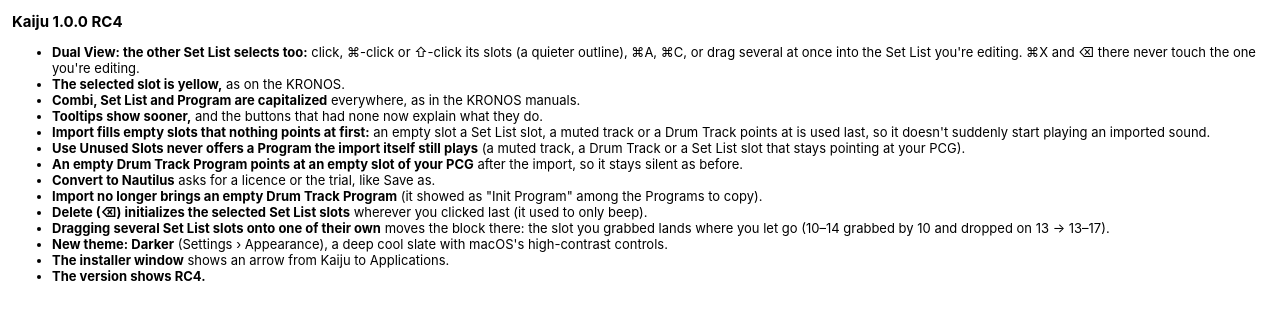
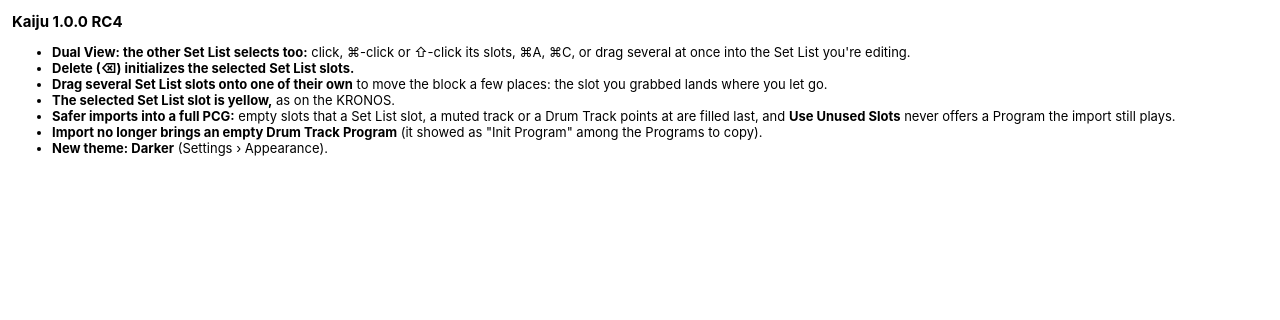
Before and after one commit to ferbeltran/kaiju-updates, a plain HTML site: page downloads/Kaiju-1.0.0-rc4-20261112.1605.html in a window 1280 px wide. Drawn offline with Linux system fonts and the light colour scheme.

Commit message:
Kaiju 1.0.0-rc4: release notes trimmed to what users care about

```diff
--- a/downloads/Kaiju-1.0.0-rc4-20261112.1605.html
+++ b/downloads/Kaiju-1.0.0-rc4-20261112.1605.html
@@ -1,30 +1,16 @@
 <!doctype html><meta charset="utf-8"><style>body{font:13px -apple-system,sans-serif;margin:12px}h1,h2{font-size:15px}</style><h2>Kaiju 1.0.0 RC4</h2>
 <ul>
-<li><b>Dual View: the other Set List selects too:</b> click, ⌘-click or ⇧-click its slots (a quieter outline), ⌘A, ⌘C, or drag several at once into the Set List you're editing. ⌘X and ⌫ there never touch the one you're editing.
+<li><b>Dual View: the other Set List selects too:</b> click, ⌘-click or ⇧-click its slots, ⌘A, ⌘C, or drag several at once into the Set List you're editing.
 </li>
-<li><b>The selected slot is yellow,</b> as on the KRONOS.
+<li><b>Delete (⌫) initializes the selected Set List slots.</b>
 </li>
-<li><b>Combi, Set List and Program are capitalized</b> everywhere, as in the KRONOS manuals.
+<li><b>Drag several Set List slots onto one of their own</b> to move the block a few places: the slot you grabbed lands where you let go.
 </li>
-<li><b>Tooltips show sooner,</b> and the buttons that had none now explain what they do.
+<li><b>The selected Set List slot is yellow,</b> as on the KRONOS.
 </li>
-<li><b>Import fills empty slots that nothing points at first:</b> an empty slot a Set List slot, a muted track or a Drum Track points at is used last, so it doesn't suddenly start playing an imported sound.
-</li>
-<li><b>Use Unused Slots never offers a Program the import itself still plays</b> (a muted track, a Drum Track or a Set List slot that stays pointing at your PCG).
-</li>
-<li><b>An empty Drum Track Program points at an empty slot of your PCG</b> after the import, so it stays silent as before.
-</li>
-<li><b>Convert to Nautilus</b> asks for a licence or the trial, like Save as.
+<li><b>Safer imports into a full PCG:</b> empty slots that a Set List slot, a muted track or a Drum Track points at are filled last, and <b>Use Unused Slots</b> never offers a Program the import still plays.
 </li>
 <li><b>Import no longer brings an empty Drum Track Program</b> (it showed as "Init Program" among the Programs to copy).
 </li>
-<li><b>Delete (⌫) initializes the selected Set List slots</b> wherever you clicked last (it used to only beep).
-</li>
-<li><b>Dragging several Set List slots onto one of their own</b> moves the block there: the slot you grabbed lands where you let go (10–14 grabbed by 10 and dropped on 13 → 13–17).
-</li>
-<li><b>New theme: Darker</b> (Settings › Appearance), a deep cool slate with macOS's high-contrast controls.
-</li>
-<li><b>The installer window</b> shows an arrow from Kaiju to Applications.
-</li>
-<li><b>The version shows RC4.</b>
+<li><b>New theme: Darker</b> (Settings › Appearance).
 </li></ul>
```
Also changed, not shown: appcast.xml (+6 -20 lines).
